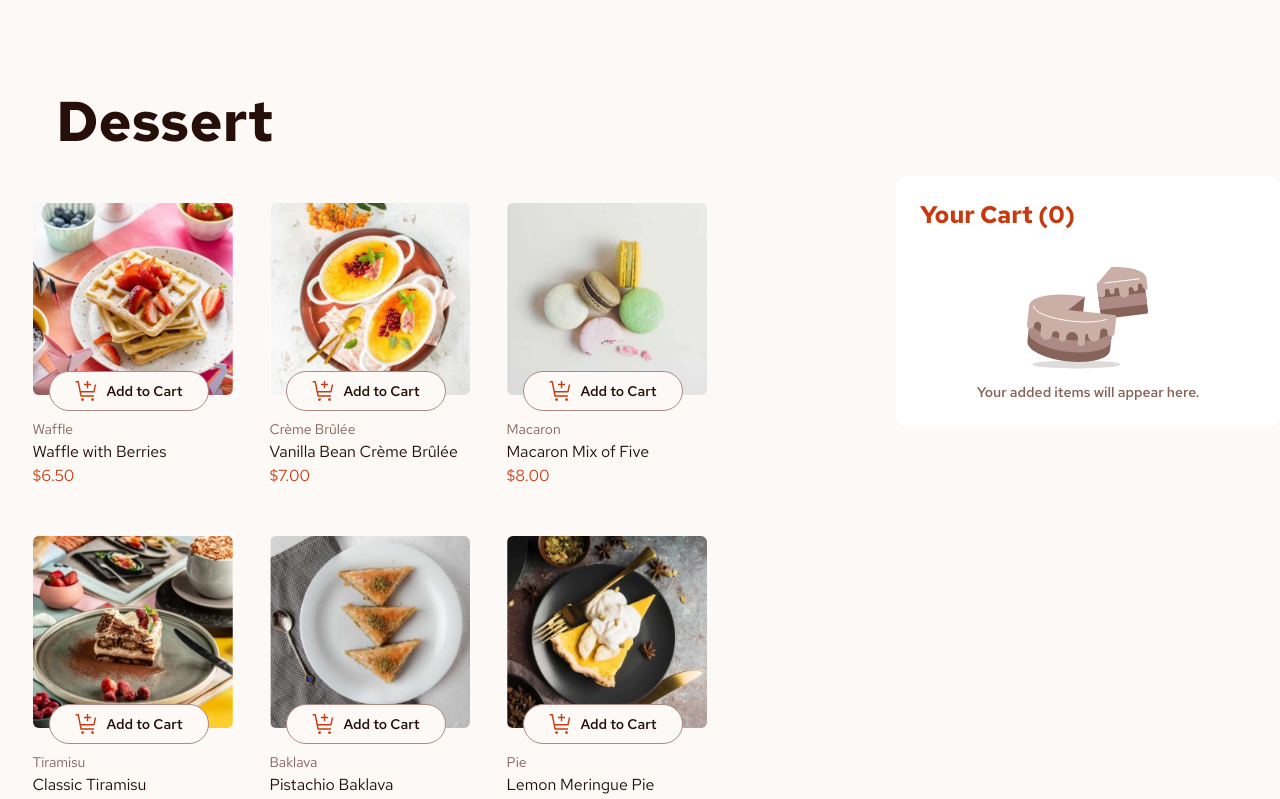
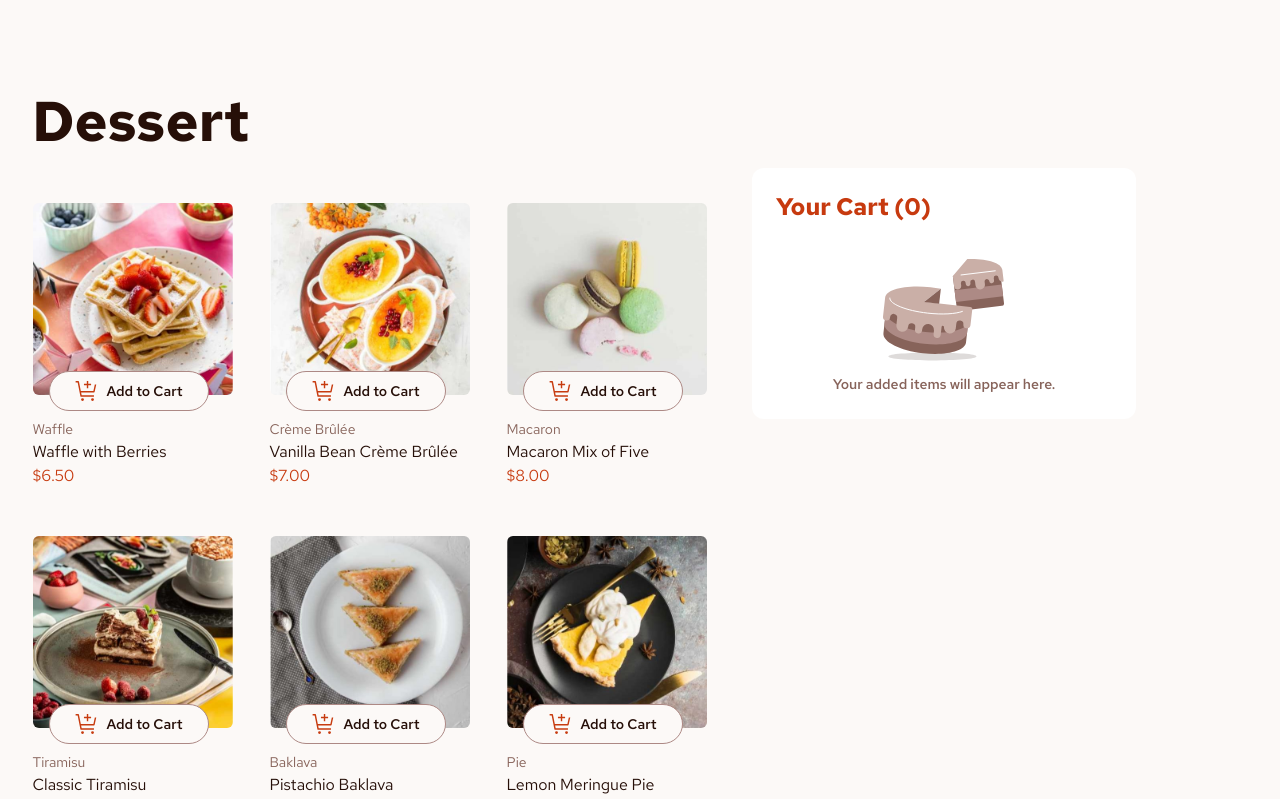
Before and after one commit to kaiens-lab/Product-List-With-Cart---React, a React (Vite) app: page / in a window 1280 px wide. Shown: the top 799 px of the page. Built offline with nearby package versions, Linux system fonts and the light colour scheme.

Commit message:
optimized class names and removed unuse comments..

```diff
--- a/src/App.jsx
+++ b/src/App.jsx
@@ -8,14 +8,15 @@ function App() {
   return (
     <MyContextProvider>
       <OrderConfirmation />
-      <div className="main">
-        <div className="container">
-          <div className="text-textPreset1 dessert">Dessert</div>
-          <div className="choices">
+
+      <div className="container">
+        <div className="product-section">
+          <div className="text-textPreset1">Dessert</div>
+          <div className="products">
             <ProductList />
           </div>
         </div>
-        <div className="cart-container">
+        <div className="cart-section">
           <Cart />
         </div>
       </div>
--- a/src/OrderConfirmation.jsx
+++ b/src/OrderConfirmation.jsx
@@ -40,15 +40,13 @@ const OrderConfirmation = () => {
   return (
     <div>
       {confirmOrder && (
-        <div className="confirmForm ">
+        <div className="confirmForm">
           <div className="confirmSummary">
             <img src={confirmIcon} alt="confirmIcon" className="pb-6"></img>
-            <p className="confirmHeader text-textPreset1 text-[1.5rem] pb-4">
+            <p className="text-textPreset1 text-[1.5rem] pb-4">
               Order Confirmed
             </p>
-            <p className="confirmText text-Rose500 pb-6">
-              We hope you enjoy your food!
-            </p>
+            <p className="text-Rose500 pb-6">We hope you enjoy your food!</p>
             <div className="orderProducts bg-Rose50 p-4">
               {cartItems.map((item) => (
                 <div key={item.id} className="pt-2 pb-2">
@@ -72,7 +70,7 @@ const OrderConfirmation = () => {
                   </div>
                 </div>
               ))}
-              <hr className="seperator  mt-2 mb-2"></hr>
+              <hr className="seperator mt-2 mb-2"></hr>
               <div className="orderTotal">
                 <p className="text-textPreset4 pl-2">OrderTotal</p>
                 <p className="text-textPreset2">${orderTotalAmount}</p>
--- a/src/index.css
+++ b/src/index.css
@@ -25,15 +25,16 @@ body {
   margin: 0;
 }
 
-.container {
+/*Product-section*/
+.product-section {
   padding: 1.5rem;
 }
 
-.choices {
+.products {
   display: grid;
-  grid-template-columns: 1fr 1fr 1fr; /* 中間列較小，兩側較大 */
+  grid-template-columns: 1fr 1fr 1fr;
   grid-template-columns: repeat(auto-fit, minmax(200px, 1fr));
-  row-gap: 24px; /* 行間距（a 與 b 之間） */
+  row-gap: 24px;
   width: 100%;
   height: auto;
 }
@@ -93,8 +94,10 @@ body {
   margin: auto 0;
 }
 
+/*Cart-section*/
+
 .cart-container {
-  display: block;
+  display: flex;
   flex-direction: column;
 }
 
@@ -173,6 +176,8 @@ body {
   cursor: pointer;
 }
 
+/*Attribution*/
+
 .attribution {
   display: flex;
   justify-content: center;
@@ -183,16 +188,13 @@ body {
   text-decoration: underline;
 }
 
+/*Tablet-500px width*/
 @media (min-width: 31.25rem) {
-  .container {
+  .product-section {
     padding: 40px;
   }
 
-  .dessert {
-    margin-left: 24px;
-  }
-
-  .choices {
+  .products {
     max-width: 688px;
     margin-top: 2rem;
   }
@@ -211,23 +213,26 @@ body {
 
   .cart {
     max-width: 50rem;
+    justify-content: center;
   }
 }
 
+/*Desktop-1100px width*/
 @media (min-width: 68.75rem) {
-  .main {
+  .container {
     display: flex;
   }
-  .container {
+  .product-section {
     padding: 5.5rem 2rem;
   }
   .cart-container {
     padding: 5.5rem 0rem;
+    margin-top: 5rem;
   }
   .product-list {
     gap: 1.5rem;
   }
-  .choices {
+  .products {
     justify-content: center;
   }
 }
--- a/src/orderConfirmation.css
+++ b/src/orderConfirmation.css
@@ -1,17 +1,16 @@
+.no-scroll {
+  overflow: hidden;
+}
+
+/*Confirmation*/
+
 .confirmForm {
   position: fixed;
   width: 100%;
-  background-color: rgba(0, 0, 0, 0.4);
-  position: absolute;
-  top: 0rem;
+  height: 100%;
   background-color: rgba(0, 0, 0, 0.4);
   padding-top: 5rem;
-  height: 100%;
   z-index: 1;
-}
-
-.no-scroll {
-  overflow: hidden;
 }
 
 .confirmSummary {
@@ -69,3 +68,35 @@
 .confirmBtn {
   cursor: pointer;
 }
+
+/*Tablet-500px width*/
+@media (min-width: 31.25rem) {
+  .confirmForm {
+    position: fixed;
+    display: flex;
+    justify-content: center;
+  }
+
+  .no-scroll {
+    overflow: hidden;
+  }
+
+  .confirmSummary {
+    position: fixed;
+    border-radius: 0.8rem;
+    width: 80%;
+  }
+}
+
+/*Desktop-1100px width*/
+@media (min-width: 68.75rem) {
+  .confirmForm {
+    align-items: center;
+  }
+
+  .confirmSummary {
+    position: fixed;
+    border-radius: 0.8rem;
+    width: 592px;
+  }
+}
```
